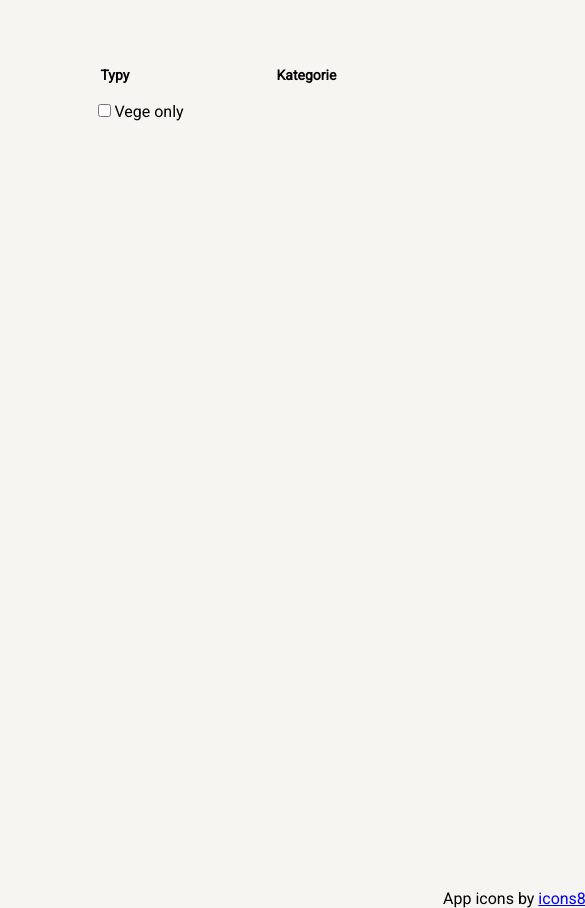
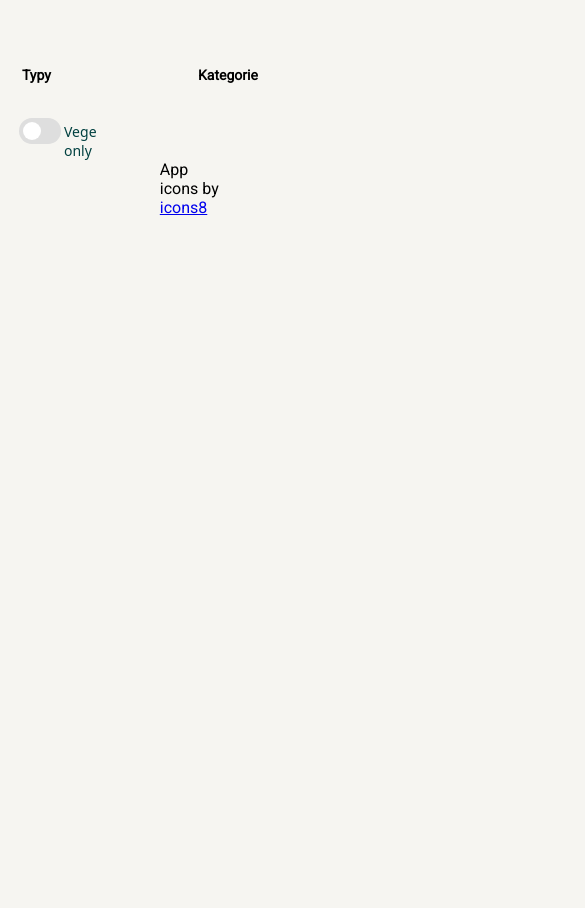
Before and after one commit to AndBud/eko-bazarek, a website built with Vite: page index.html in a window 390 px wide. Shown: the top 908 px of the page, 585 px wide, since content can reach past the window. Built offline with nearby package versions, Linux system fonts and the light colour scheme; no server answers; files whose address does not match are found by name.

Commit message:
Added css for vege only + page responsiveness

```diff
--- a/index.html
+++ b/index.html
@@ -12,9 +12,12 @@
     <h1 id="headerCategories">Kategorie</h1>
     <div>
       <nav class="nav" id="typesList"></nav>
-      <div>
-        <input type="checkbox" name="vegeOnly" id="vegeOnly" />
-        <label for="vegeOnly">Vege only</label>
+      <div class="vegeOnly">
+        <input type="checkbox" name="vegeOnly" id="vege" />
+        <div class="slider"></div>
+        <label class="vegeOnly" for="vege" name="vegeOnlyLabel"
+          ><p class="labelterm">Vege only</p></label
+        >
       </div>
     </div>
     <main>
--- a/main.js
+++ b/main.js
@@ -104,7 +104,7 @@ getProducts(
   });
 });
 
-const vegeOnly = document.getElementById("vegeOnly");
+const vegeOnly = document.getElementById("vege");
 const meats = ["MEAT", "FISH", "COOKED_MEATS"];
 
 vegeOnly.addEventListener("change", (event) => {
--- a/style.css
+++ b/style.css
@@ -9,17 +9,16 @@ body {
 }
 
 body {
-  margin: 64px auto auto auto;
-  padding-left: 25%;
-  padding-right: 25%;
+  margin-top: 64px;
+  justify-content: center;
   font-family: "Roboto", sans-serif;
   font-weight: medium;
   background-color: #f6f5f1;
   display: grid;
   grid:
     "headerT headerC" min-content
-    "nav     main  " auto
-    "footer  footer" min-content / 160px 688px;
+    "nav     main  " min-content
+    "footer  footer" min-content / 160px max-content;
   gap: 16px;
 }
 
@@ -68,16 +67,32 @@ body {
 .categoriesContainer {
   grid-area: "main";
   display: grid;
-  grid-template-columns: repeat(12, 1fr);
+  grid: auto-flow min-content / repeat(12, 1fr);
   gap: 16px;
 }
 
 .blockCategories {
-  grid-column: span 3;
+  grid-column: span 12;
   background-color: #ffffff;
   width: 160px;
   height: 160px;
   border-radius: 19px;
+}
+
+@media screen and (min-width: 512px) {
+  .blockCategories {
+    grid-column: span 6;
+  }
+}
+@media screen and (min-width: 688px) {
+  .blockCategories {
+    grid-column: span 4;
+  }
+}
+@media screen and (min-width: 864px) {
+  .blockCategories {
+    grid-column: span 3;
+  }
 }
 
 .blockCategories img {
@@ -99,4 +114,58 @@ footer > div {
   margin-left: 40%;
 }
 
+/* VegeOnly slider */
+
+.vegeOnly {
+  position: relative;
+  display: block;
+  width: 42px;
+  height: 26px;
+  margin-top: 16px;
+}
+
+.vegeOnly input {
+  display: none;
+}
+
+.slider {
+  position: absolute;
+  top: 0;
+  right: 0;
+  bottom: 0;
+  left: 0;
+  background-color: #dedede;
+  border-radius: 13px;
+}
+.slider::after {
+  position: absolute;
+  content: "";
+  width: 18px;
+  height: 18px;
+  border-radius: 11px;
+  background: #ffffff;
+  background-image: url("img/icons8-organic-48.png");
+  background-size: contain;
+  top: 4px;
+  left: 4px;
+  transition: all 0.3s ease;
+}
+input:checked + .slider {
+  background: #8bc34a;
+}
+
+input:checked + .slider::after {
+  transform: translateX(16px);
+}
+
+.labelterm {
+  font-family: system-ui, -apple-system, BlinkMacSystemFont, "Segoe UI", Roboto,
+    Oxygen, Ubuntu, Cantarell, "Open Sans", "Helvetica Neue", sans-serif;
+  font-size: 14px;
+  font-weight: medium;
+  margin-left: 45px;
+  padding-top: 4px;
+  width: 62px;
+  color: #004040;
+}
 /* TODO: add responsive media queries */
```
